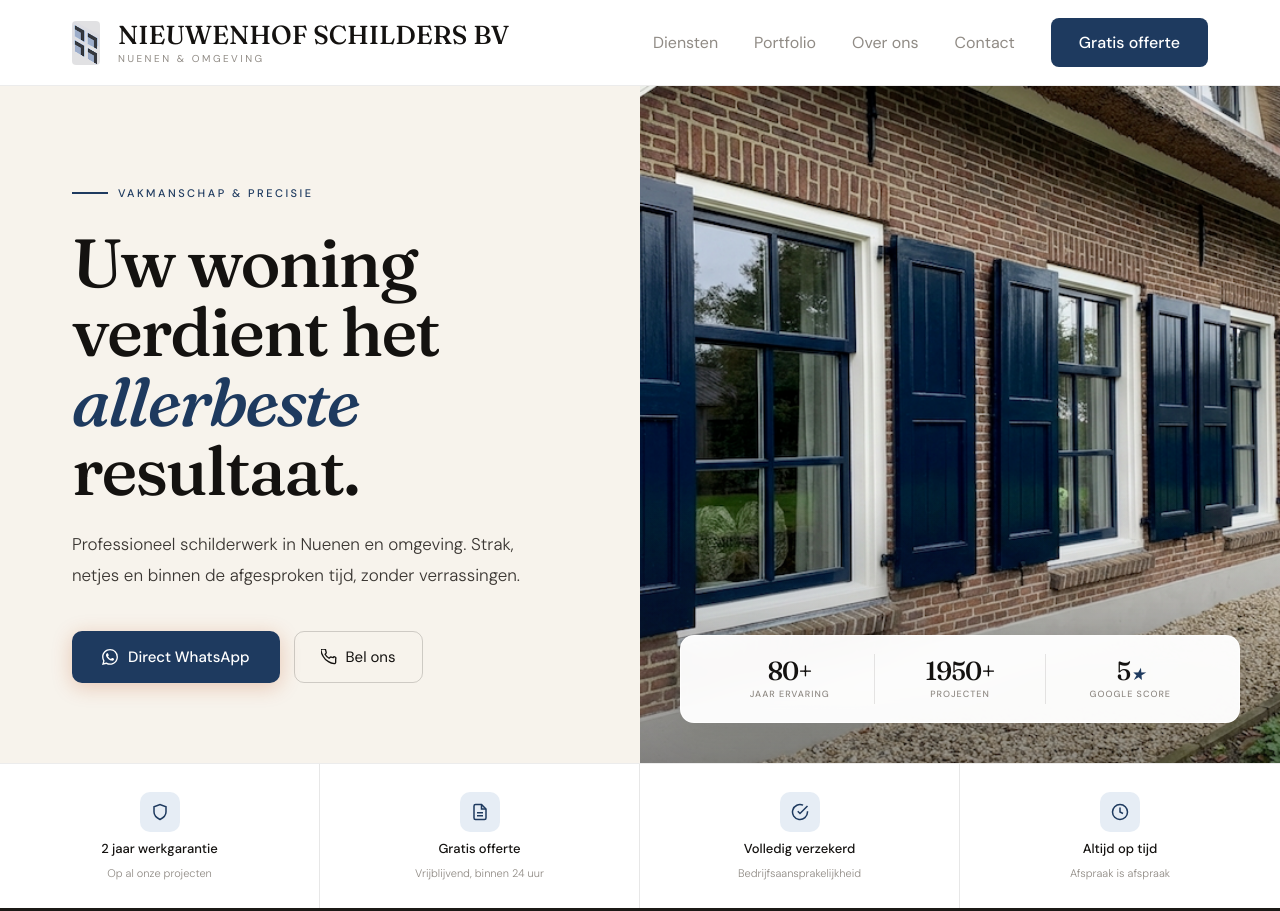
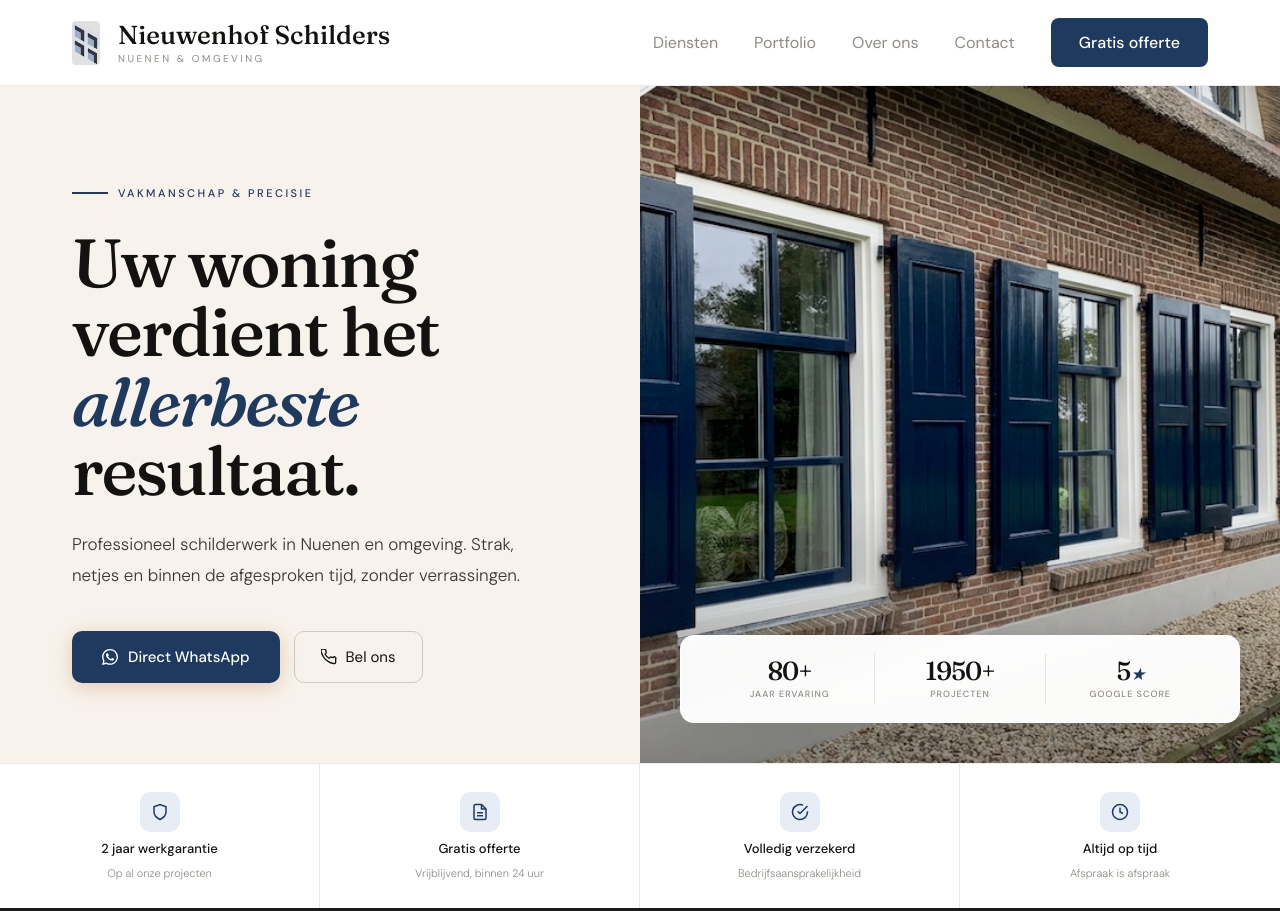
Before and after one commit to Skypldt7a/demo-nieuwenhof-schilders-bv, a plain HTML site: page index.html in a window 1280 px wide. Shown: the top 911 px of the page. Drawn offline with Linux system fonts and the light colour scheme.

Commit message:
Update index.html via finaliseer-feedback

```diff
--- a/index.html
+++ b/index.html
@@ -1,7 +1,7 @@
 <!DOCTYPE html>
 <!-- TEMPLATE: schilder-template-v2 | Placeholders worden ingevuld door genereer-demo skill -->
 <!-- Nuenen = stad_branding uit config (altijd een grote/bekende stad, nooit een dorp) -->
-<!-- <img src="logo-icon.png" class="logo-nav-img" alt="Logo NIEUWENHOF SCHILDERS BV" style="height:44px;width:auto;max-width:none;filter:grayscale(1) sepia(1) hue-rotate(180deg) saturate(0.9) brightness(0.88) opacity(0.90);mix-blend-mode:multiply;"> = <img> tag als logo beschikbaar, anders lege string -->
+<!-- <img src="logo-icon.png" class="logo-nav-img" alt="Logo Nieuwenhof Schilders" style="height:44px;width:auto;max-width:none;filter:grayscale(1) sepia(1) hue-rotate(180deg) saturate(0.9) brightness(0.88) opacity(0.90);mix-blend-mode:multiply;"> = <img> tag als logo beschikbaar, anders lege string -->
 <!-- KVK: 12345678 (demo)<br> = "KVK: [nummer]<br>" als beschikbaar, anders lege string -->
 <!-- BTW: NL123456789B01 (demo)<br> = "BTW: [nummer]<br>" als beschikbaar, anders lege string -->
 <html lang="nl">
@@ -9,21 +9,21 @@
 <meta charset="UTF-8">
 <meta name="viewport" content="width=device-width, initial-scale=1.0">
 <meta name="color-scheme" content="light">
-<title>NIEUWENHOF SCHILDERS BV, Professioneel Schilderwerk Nuenen & Omgeving</title>
-<meta name="description" content="NIEUWENHOF SCHILDERS BV, Professioneel schilder- en onderhoudsbedrijf in Nuenen en omgeving. 80+ jaar ervaring, 1950+ projecten, 2 jaar werkgarantie. Vraag gratis een offerte aan.">
+<title>Nieuwenhof Schilders, Professioneel Schilderwerk Nuenen & Omgeving</title>
+<meta name="description" content="Nieuwenhof Schilders, Professioneel schilder- en onderhoudsbedrijf in Nuenen en omgeving. 80+ jaar ervaring, 1950+ projecten, 2 jaar werkgarantie. Vraag gratis een offerte aan.">
 <meta name="keywords" content="schilder eindhoven, schildersbedrijf eindhoven, buitenschilderwerk, binnenschilderwerk, houtreparatie, kleuradvies">
 <meta name="robots" content="index, follow">
 <link rel="canonical" href="">
 <meta property="og:type" content="website">
-<meta property="og:title" content="NIEUWENHOF SCHILDERS BV, Nuenen & Omgeving">
+<meta property="og:title" content="Nieuwenhof Schilders, Nuenen & Omgeving">
 <meta property="og:description" content="Professioneel schilderwerk met 80+ jaar ervaring. Strak, netjes en binnen de afgesproken tijd. Vraag gratis een offerte aan.">
 <meta property="og:url" content="">
 <meta property="og:locale" content="nl_NL">
-<meta property="og:site_name" content="NIEUWENHOF SCHILDERS BV">
+<meta property="og:site_name" content="Nieuwenhof Schilders">
 <meta name="twitter:card" content="summary_large_image">
-<meta name="twitter:title" content="NIEUWENHOF SCHILDERS BV, Nuenen & Omgeving">
+<meta name="twitter:title" content="Nieuwenhof Schilders, Nuenen & Omgeving">
 <meta name="twitter:description" content="Professioneel schilderwerk met 80+ jaar ervaring. Vraag gratis een offerte aan.">
-<script type="application/ld+json">{"@context":"https://schema.org","@type":"LocalBusiness","name":"NIEUWENHOF SCHILDERS BV","description":"Professioneel schilder- en onderhoudsbedrijf in Nuenen en omgeving.","url":"","telephone":"+31402831295","address":{"@type":"PostalAddress","addressLocality":"Nuenen","addressCountry":"NL"},"areaServed":["Nuenen", "Eindhoven", "Zuid-Nederland", "Helmond"],"openingHours":"do–wo  07:45 to 17:00","priceRange":"$$","aggregateRating":{"@type":"AggregateRating","ratingValue":"5","reviewCount":"47","bestRating":"5"},"sameAs":[]}</script>
+<script type="application/ld+json">{"@context":"https://schema.org","@type":"LocalBusiness","name":"Nieuwenhof Schilders","description":"Professioneel schilder- en onderhoudsbedrijf in Nuenen en omgeving.","url":"","telephone":"+31402831295","address":{"@type":"PostalAddress","addressLocality":"Nuenen","addressCountry":"NL"},"areaServed":["Nuenen", "Eindhoven", "Zuid-Nederland", "Helmond"],"openingHours":"do–wo  07:45 to 17:00","priceRange":"$$","aggregateRating":{"@type":"AggregateRating","ratingValue":"5","reviewCount":"47","bestRating":"5"},"sameAs":[]}</script>
 <script type="application/ld+json">{"@context":"https://schema.org","@type":"FAQPage","mainEntity":[{"@type":"Question","name":"Hoe snel kan ik een offerte verwachten?","acceptedAnswer":{"@type":"Answer","text":"Wij sturen u binnen 24 uur na het eerste contact een vrijblijvende offerte. Bij grotere projecten plannen we een kort bezoek in voor een nauwkeurige inschatting."}},{"@type":"Question","name":"In welke regio's zijn jullie actief?","acceptedAnswer":{"@type":"Answer","text":"Wij werken in Nuenen en de directe omgeving, waaronder Nuenen, Eindhoven, Zuid-Nederland, Helmond."}},{"@type":"Question","name":"Geven jullie garantie op het werk?","acceptedAnswer":{"@type":"Answer","text":"Ja. Op al onze werkzaamheden geven wij twee jaar werkgarantie. Ontstaat er een probleem binnen die periode, lossen wij het kosteloos op."}},{"@type":"Question","name":"Moeten wij zelf materiaal regelen?","acceptedAnswer":{"@type":"Answer","text":"Nee, wij regelen alles. Van verf tot schildersfolie, transparant opgenomen in de offerte."}},{"@type":"Question","name":"Werken jullie ook voor bedrijven?","acceptedAnswer":{"@type":"Answer","text":"Ja, wij werken voor zowel particulieren als bedrijfspanden, kantoren en VvE's. Neem contact op voor een maatwerkofferte."}}]}</script>
 <script type="application/ld+json">{"@context":"https://schema.org","@type":"BreadcrumbList","itemListElement":[{"@type":"ListItem","position":1,"name":"Home","item":""},{"@type":"ListItem","position":2,"name":"Schilderwerk Nuenen"}]}</script>
 <link rel="preconnect" href="https://fonts.googleapis.com">
@@ -368,7 +368,7 @@ footer{background:var(--dark2);padding:30px 72px 18px;}
 <body>
 <a href="#main-content" class="skip-link">Ga naar inhoud</a>
 <nav role="navigation" aria-label="Hoofdnavigatie">
-  <a href="/" class="logo" aria-label="NIEUWENHOF SCHILDERS BV, Startpagina"><img src="logo-icon.png" class="logo-nav-img" alt="Logo NIEUWENHOF SCHILDERS BV" style="height:44px;width:auto;max-width:none;filter:grayscale(1) sepia(1) hue-rotate(180deg) saturate(0.9) brightness(0.88) opacity(0.90);mix-blend-mode:multiply;"><span class="logo-text">NIEUWENHOF SCHILDERS BV<span class="logo-sub">Nuenen & omgeving</span></span></a>
+  <a href="/" class="logo" aria-label="Nieuwenhof Schilders, Startpagina"><img src="logo-icon.png" class="logo-nav-img" alt="Logo Nieuwenhof Schilders" style="height:44px;width:auto;max-width:none;filter:grayscale(1) sepia(1) hue-rotate(180deg) saturate(0.9) brightness(0.88) opacity(0.90);mix-blend-mode:multiply;"><span class="logo-text">Nieuwenhof Schilders<span class="logo-sub">Nuenen & omgeving</span></span></a>
   <div class="nav-links">
     <a class="nav-link" href="#diensten">Diensten</a>
     <a class="nav-link" href="#portfolio">Portfolio</a>
@@ -390,7 +390,7 @@ footer{background:var(--dark2);padding:30px 72px 18px;}
     </div>
   </div>
   <div class="hero-right">
-    <img src="hero.jpg?v=1775704202" alt="Schilderswerk NIEUWENHOF SCHILDERS BV Nuenen" loading="lazy">
+    <img src="hero.jpg?v=1775704202" alt="Schilderswerk Nieuwenhof Schilders Nuenen" loading="lazy">
     <div class="hero-stats-card">
       <div class="hero-stats-row">
         <div class="hero-stat"><div class="hero-stat-num">80+</div><div class="hero-stat-lbl">Jaar ervaring</div></div>
@@ -409,7 +409,7 @@ footer{background:var(--dark2);padding:30px 72px 18px;}
   <div class="trust-item" role="listitem"><div class="trust-ico"><svg width="18" height="18" fill="none" stroke="var(--accent)" stroke-width="2" viewBox="0 0 24 24"><circle cx="12" cy="12" r="10"/><polyline points="12 6 12 12 16 14"/></svg></div><div class="trust-lbl">Altijd op tijd</div><div class="trust-sub">Afspraak is afspraak</div></div>
 </div>
 <section class="diensten-sec" id="diensten" aria-label="Onze diensten">
-  <div class="diensten-watermark" aria-hidden="true">NIEUWENHOF SCHILDERS BV</div>
+  <div class="diensten-watermark" aria-hidden="true">Nieuwenhof Schilders</div>
   <div class="eyebrow"><span class="eyebrow-dot"></span><span class="eyebrow-text">Wat wij doen</span></div>
   <h2 class="sec-title">Onze diensten</h2>
   <p class="sec-lead">Van een verse muurverf tot volledig buitenwerk, wij nemen het van A tot Z uit handen. Elk project, groot of klein, krijgt dezelfde aandacht en zorgvuldigheid.</p>
@@ -446,23 +446,23 @@ footer{background:var(--dark2);padding:30px 72px 18px;}
   </div>
   <div class="portfolio-grid">
     <div class="p-card lb-trigger" data-index="0" role="button" tabindex="0" aria-label="Foto 1 openen">
-      <img src="werk-22.png" loading="lazy" alt="Schildersproject NIEUWENHOF SCHILDERS BV Eindhoven 1"/>
+      <img src="werk-22.png" loading="lazy" alt="Schildersproject Nieuwenhof Schilders Eindhoven 1"/>
       <div class="p-card-zoom"><svg width="20" height="20" fill="none" stroke="white" stroke-width="2" viewBox="0 0 24 24"><path d="M15 3h6v6M9 21H3v-6M21 3l-7 7M3 21l7-7"/></svg></div>
     </div>
     <div class="p-card lb-trigger" data-index="1" role="button" tabindex="0" aria-label="Foto 2 openen">
-      <img src="werk-21.png" loading="lazy" alt="Schildersproject NIEUWENHOF SCHILDERS BV Eindhoven 2"/>
+      <img src="werk-21.png" loading="lazy" alt="Schildersproject Nieuwenhof Schilders Eindhoven 2"/>
       <div class="p-card-zoom"><svg width="20" height="20" fill="none" stroke="white" stroke-width="2" viewBox="0 0 24 24"><path d="M15 3h6v6M9 21H3v-6M21 3l-7 7M3 21l7-7"/></svg></div>
     </div>
     <div class="p-card lb-trigger" data-index="2" role="button" tabindex="0" aria-label="Foto 3 openen">
-      <img src="werk-19.png" loading="lazy" alt="Schildersproject NIEUWENHOF SCHILDERS BV Eindhoven 3"/>
+      <img src="werk-19.png" loading="lazy" alt="Schildersproject Nieuwenhof Schilders Eindhoven 3"/>
       <div class="p-card-zoom"><svg width="20" height="20" fill="none" stroke="white" stroke-width="2" viewBox="0 0 24 24"><path d="M15 3h6v6M9 21H3v-6M21 3l-7 7M3 21l7-7"/></svg></div>
     </div>
     <div class="p-card lb-trigger" data-index="3" role="button" tabindex="0" aria-label="Foto 4 openen">
-      <img src="werk-06.png" loading="lazy" alt="Schildersproject NIEUWENHOF SCHILDERS BV Eindhoven 4"/>
+      <img src="werk-06.png" loading="lazy" alt="Schildersproject Nieuwenhof Schilders Eindhoven 4"/>
       <div class="p-card-zoom"><svg width="20" height="20" fill="none" stroke="white" stroke-width="2" viewBox="0 0 24 24"><path d="M15 3h6v6M9 21H3v-6M21 3l-7 7M3 21l7-7"/></svg></div>
     </div>
     <div class="p-card lb-trigger" data-index="4" role="button" tabindex="0" aria-label="Foto 5 openen">
-      <img src="werk-24.png" loading="lazy" alt="Schildersproject NIEUWENHOF SCHILDERS BV Eindhoven 5"/>
+      <img src="werk-24.png" loading="lazy" alt="Schildersproject Nieuwenhof Schilders Eindhoven 5"/>
       <div class="p-card-zoom"><svg width="20" height="20" fill="none" stroke="white" stroke-width="2" viewBox="0 0 24 24"><path d="M15 3h6v6M9 21H3v-6M21 3l-7 7M3 21l7-7"/></svg></div>
     </div>
   </div>
@@ -539,7 +539,7 @@ footer{background:var(--dark2);padding:30px 72px 18px;}
 <div class="brand-balk">
   <div class="brand-inner">
     <div class="brand-line brand-line-r"></div>
-    <div class="brand-name">NIEUWENHOF SCHILDERS BV</div>
+    <div class="brand-name">Nieuwenhof Schilders</div>
     <div class="brand-line brand-line-l"></div>
   </div>
 </div>
@@ -628,13 +628,13 @@ footer{background:var(--dark2);padding:30px 72px 18px;}
 </main>
 <footer role="contentinfo">
   <div class="footer-grid">
-    <div><div class="f-logo">NIEUWENHOF SCHILDERS BV</div><p class="f-tagline">Vakmanschap dat blijft. Al meer dan 80+ jaar de betrouwbare keuze in Nuenen en omgeving.</p></div>
+    <div><div class="f-logo">Nieuwenhof Schilders</div><p class="f-tagline">Vakmanschap dat blijft. Al meer dan 80+ jaar de betrouwbare keuze in Nuenen en omgeving.</p></div>
     <div><div class="f-col-title">Werkgebied</div><div class="f-col-val">Nuenen<br>Eindhoven<br>Zuid-Nederland<br>Helmond</div></div>
     <div><div class="f-col-title">Diensten</div><div class="f-col-val">Binnenschilderwerk<br>Buitenschilderwerk<br>Houtreparatie<br>Kleuradvies</div></div>
     <div><div class="f-col-title">Bedrijfsinfo</div><div class="f-col-val">KVK: 12345678 (demo)<br>BTW: NL123456789B01 (demo)<br>do–wo · 07:45 to 17:00<br>info@nieuwenhof-schilders-bv.nl</div></div>
   </div>
   <div class="footer-bottom">
-    <span class="footer-bottom-text">&#169; 2026 NIEUWENHOF SCHILDERS BV, Alle rechten voorbehouden</span>
+    <span class="footer-bottom-text">&#169; 2026 Nieuwenhof Schilders, Alle rechten voorbehouden</span>
   </div>
 </footer>
 <script>
```
